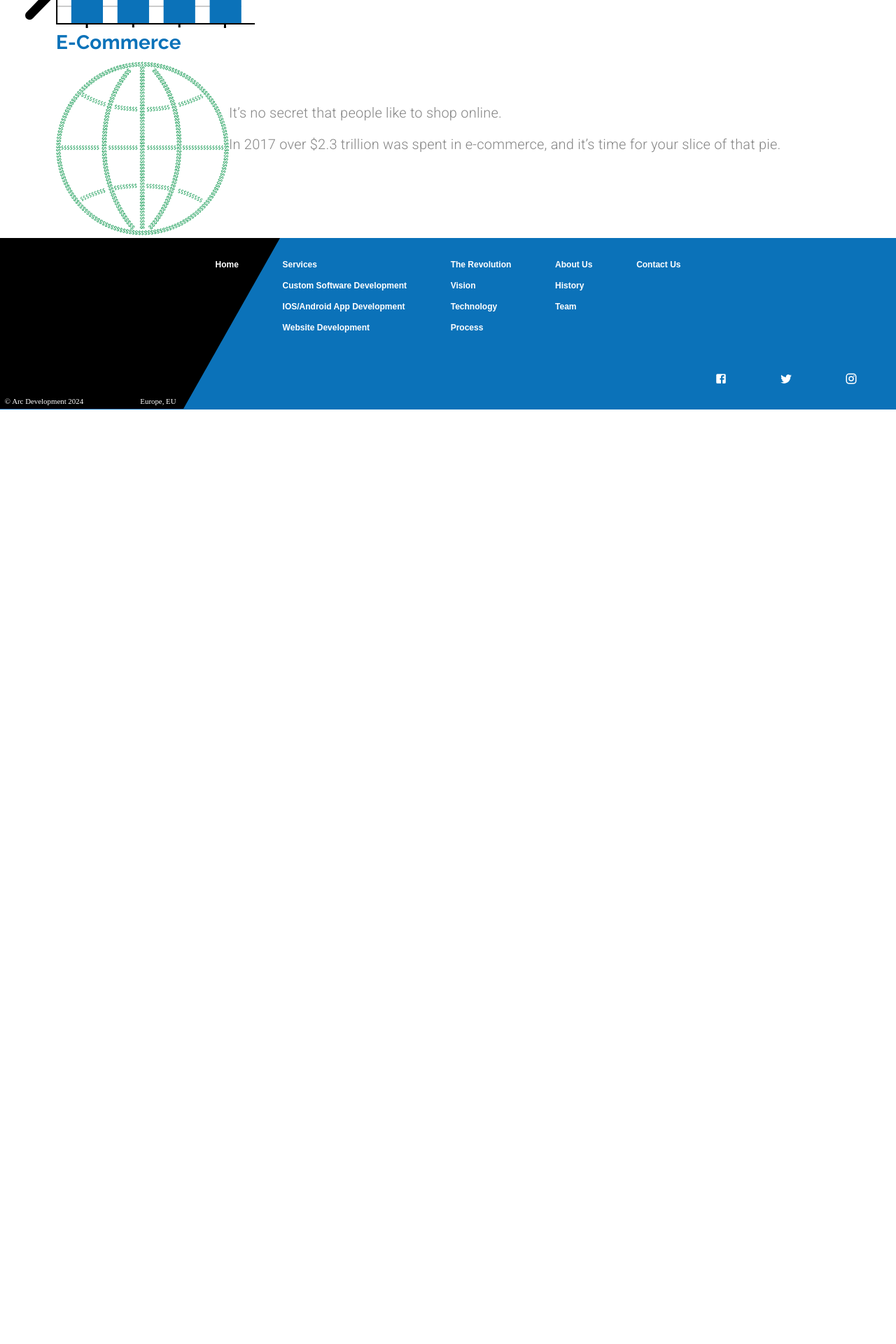
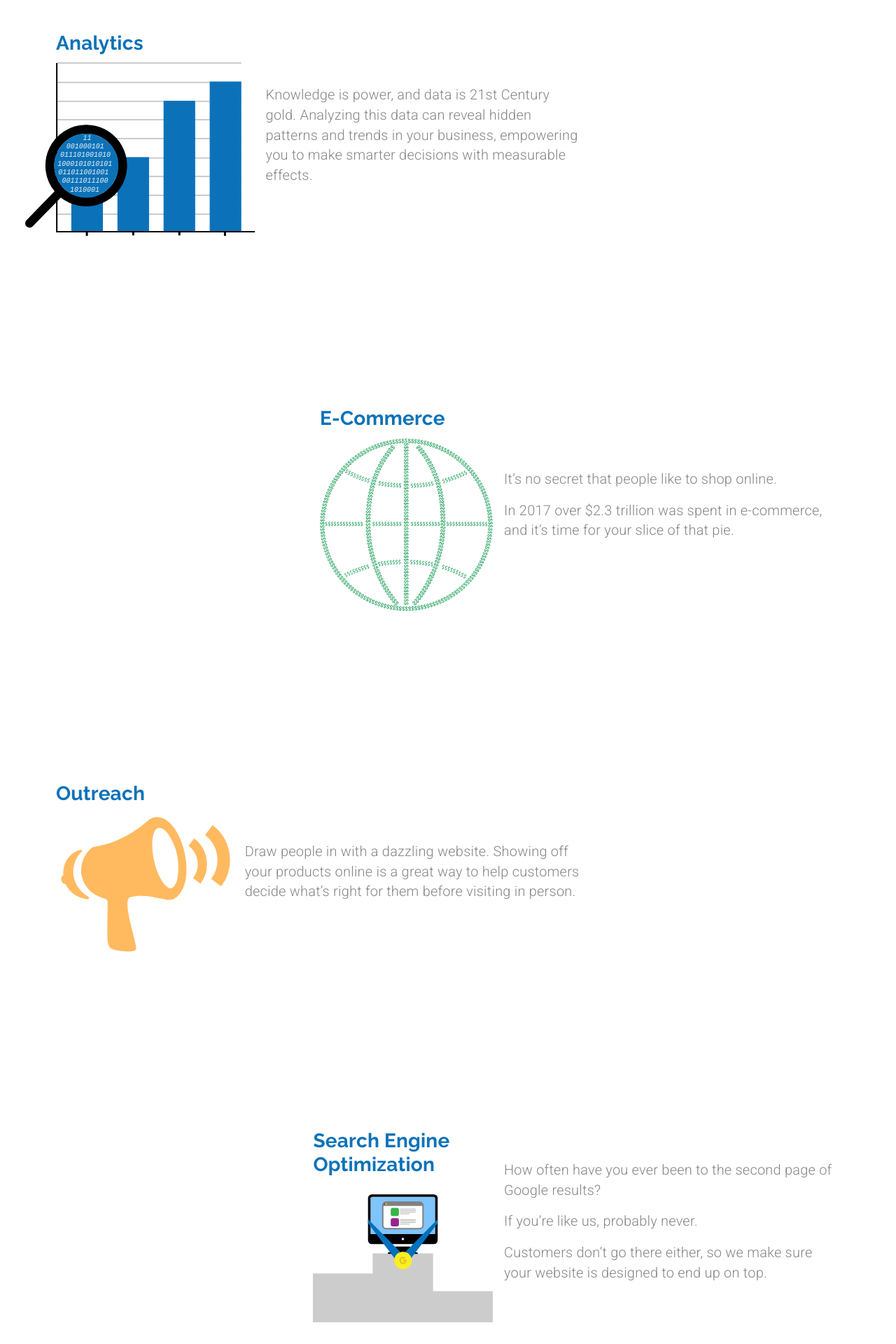
Before and after one commit to SimAndrew/Arc-Development, a React (Vite) app: page /websites in a window 1280 px wide. Shown: the part 660-2580 px from the top of the page at 70% size. Before the commit the page ends 1245 px from the top, so only its background shows below. Built offline with nearby package versions, Linux system fonts and the light colour scheme.

Commit message:
feat: in (Websites.jsx) add block and responsive design

```diff
--- a/src/pages/Websites.jsx
+++ b/src/pages/Websites.jsx
@@ -13,6 +13,9 @@ import analytics from '../assets/analytics.svg';
 import seo from '../assets/seo.svg';
 import outreach from '../assets/outreach.svg';
 import ecommerce from '../assets/ecommerce.svg';
+import CallToAction from '../components/ui/CallToAction.jsx';
+import background from '../assets/background.jpg';
+import mobileBackground from '../assets/mobileBackground.jpg';
 
 const StyledGridRowContainer = styled(Grid)(({ theme }) => ({
 	paddingLeft: '5em',
@@ -35,6 +38,20 @@ function Websites() {
 	const matchesLG = useMediaQuery(theme.breakpoints.down('lg'));
 	const matchesMD = useMediaQuery(theme.breakpoints.down('md'));
 	const matchesSM = useMediaQuery(theme.breakpoints.down('sm'));
+
+	const StyledBackground = styled('div')(() => ({
+		backgroundImage: `url(${background})`,
+		backgroundPosition: 'center',
+		backgroundSize: 'cover',
+		backgroundAttachment: 'fixed',
+		backgroundRepeat: 'no-repeat',
+		height: '100%',
+		width: '100%',
+		[theme.breakpoints.down('md')]: {
+			backgroundImage: `url(${mobileBackground})`,
+			backgroundAttachment: 'inherit',
+		},
+	}));
 
 	return (
 		<Grid container direction="column">
@@ -76,7 +93,10 @@ function Websites() {
 							Website Development
 						</Typography>
 					</Grid>
-					<Grid item>
+					<Grid
+						item
+						style={{ marginLeft: matchesSM ? 0 : '1em', maxWidth: '30em' }}
+					>
 						<Typography
 							textAlign={matchesLG ? 'center' : undefined}
 							variant="body2"
@@ -117,13 +137,18 @@ function Websites() {
 			<StyledGridRowContainer
 				item
 				container
-				direction="row"
+				direction={matchesMD ? 'column' : 'row'}
 				alignItems="center"
+				style={{ marginTop: '15em' }}
 			>
 				<Grid item>
 					<Grid container direction="column">
 						<Grid item>
-							<Typography variant="h4" gutterBottom>
+							<Typography
+								variant="h4"
+								textAlign={matchesSM ? 'center' : undefined}
+								gutterBottom
+							>
 								Analytics
 							</Typography>
 						</Grid>
@@ -137,8 +162,14 @@ function Websites() {
 					</Grid>
 				</Grid>
 
-				<Grid item>
-					<Typography variant="body2" style={{ maxWidth: '30em' }}>
+				<Grid
+					item
+					style={{ marginLeft: matchesSM ? 0 : '1em', maxWidth: '28em' }}
+				>
+					<Typography
+						textAlign={matchesSM ? 'center' : undefined}
+						variant="body2"
+					>
 						Knowledge is power, and data is 21st Century gold. Analyzing this
 						data can reveal hidden patterns and trends in your business,
 						empowering you to make smarter decisions with measurable effects.
@@ -149,13 +180,19 @@ function Websites() {
 			<StyledGridRowContainer
 				item
 				container
-				direction="row"
+				direction={matchesMD ? 'column' : 'row'}
 				alignItems="center"
+				justifyContent="flex-end"
+				style={{ marginBottom: '15em', marginTop: '15em' }}
 			>
 				<Grid item>
 					<Grid container direction="column">
 						<Grid item>
-							<Typography variant="h4" gutterBottom>
+							<Typography
+								textAlign={matchesSM ? 'center' : undefined}
+								variant="h4"
+								gutterBottom
+							>
 								E-Commerce
 							</Typography>
 						</Grid>
@@ -165,10 +202,14 @@ function Websites() {
 					</Grid>
 				</Grid>
 
-				<Grid item>
+				<Grid
+					item
+					style={{ marginLeft: matchesSM ? 0 : '1em', maxWidth: '30em' }}
+				>
 					<Typography
 						align={matchesSM ? 'center' : undefined}
 						variant="body2"
+						textAlign={matchesSM ? 'center' : undefined}
 						paragraph
 					>
 						It’s no secret that people like to shop online.
@@ -176,6 +217,7 @@ function Websites() {
 					<Typography
 						align={matchesSM ? 'center' : undefined}
 						variant="body2"
+						textAlign={matchesSM ? 'center' : undefined}
 						paragraph
 					>
 						In 2017 over $2.3 trillion was spent in e-commerce, and it’s time
@@ -183,6 +225,109 @@ function Websites() {
 					</Typography>
 				</Grid>
 			</StyledGridRowContainer>
+
+			<StyledGridRowContainer
+				item
+				container
+				direction={matchesMD ? 'column' : 'row'}
+				alignItems="center"
+			>
+				<Grid item>
+					<Grid container direction="column">
+						<Grid item>
+							<Typography
+								textAlign={matchesSM ? 'center' : undefined}
+								variant="h4"
+								gutterBottom
+							>
+								Outreach
+							</Typography>
+						</Grid>
+						<Grid item>
+							<img src={outreach} alt="megaphone" />
+						</Grid>
+					</Grid>
+				</Grid>
+
+				<Grid
+					item
+					style={{ marginLeft: matchesSM ? 0 : '1em', maxWidth: '30em' }}
+				>
+					<Typography
+						variant="body2"
+						textAlign={matchesSM ? 'center' : undefined}
+					>
+						Draw people in with a dazzling website. Showing off your products
+						online is a great way to help customers decide what’s right for them
+						before visiting in person.
+					</Typography>
+				</Grid>
+			</StyledGridRowContainer>
+
+			<StyledGridRowContainer
+				item
+				container
+				direction={matchesMD ? 'column' : 'row'}
+				alignItems="center"
+				justifyContent="flex-end"
+				style={{ marginTop: '15em', marginBottom: '15em' }}
+			>
+				<Grid item>
+					<Grid container direction="column">
+						<Grid item>
+							<Typography
+								textAlign={matchesSM ? 'center' : undefined}
+								variant="h4"
+								gutterBottom
+							>
+								Search Engine
+								<br />
+								Optimization
+							</Typography>
+						</Grid>
+						<Grid item>
+							<img src={seo} alt="website standing on winner's podium" />
+						</Grid>
+					</Grid>
+				</Grid>
+
+				<Grid
+					item
+					style={{ marginLeft: matchesSM ? 0 : '1em', maxWidth: '30em' }}
+				>
+					<Typography
+						align={matchesSM ? 'center' : undefined}
+						variant="body2"
+						textAlign={matchesSM ? 'center' : undefined}
+						paragraph
+					>
+						How often have you ever been to the second page of Google results?
+					</Typography>
+					<Typography
+						align={matchesSM ? 'center' : undefined}
+						variant="body2"
+						textAlign={matchesSM ? 'center' : undefined}
+						paragraph
+					>
+						If you’re like us, probably never.
+					</Typography>
+					<Typography
+						align={matchesSM ? 'center' : undefined}
+						variant="body2"
+						textAlign={matchesSM ? 'center' : undefined}
+						paragraph
+					>
+						Customers don’t go there either, so we make sure your website is
+						designed to end up on top.
+					</Typography>
+				</Grid>
+			</StyledGridRowContainer>
+
+			<Grid item>
+				<StyledBackground>
+					<CallToAction />
+				</StyledBackground>
+			</Grid>
 		</Grid>
 	);
 }
```
